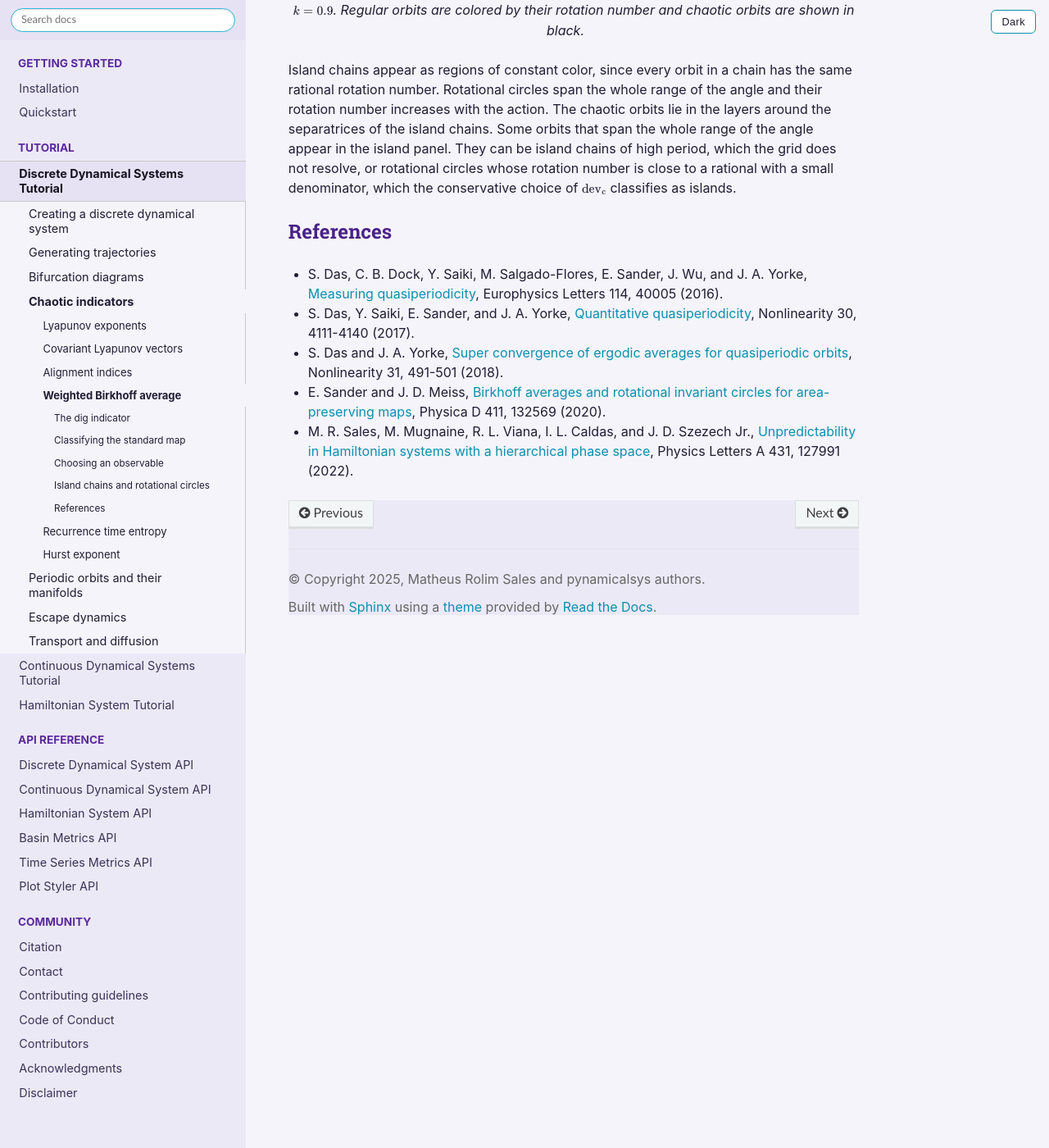
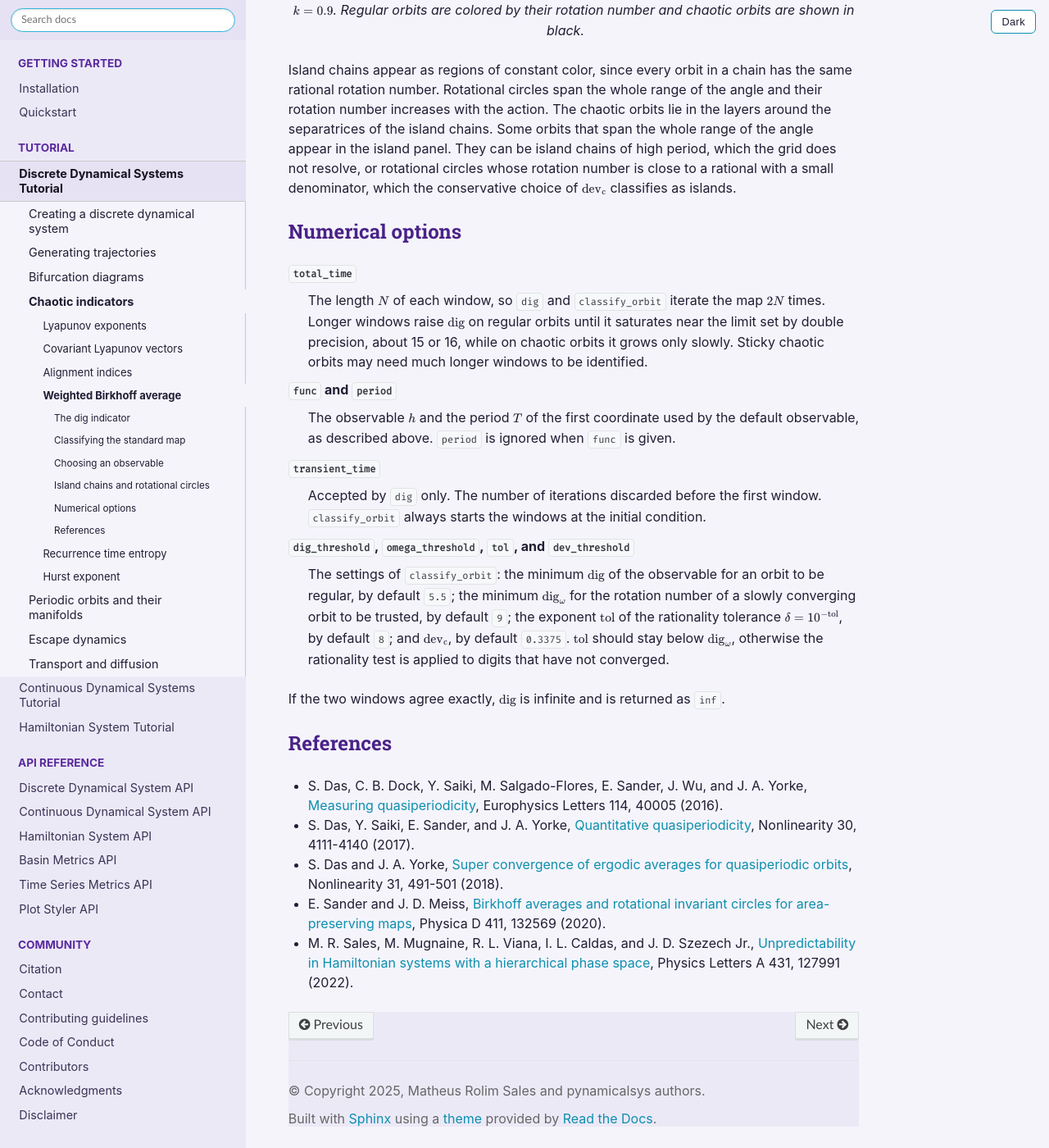
Before and after one commit to mrolims/pynamicalsys, a Sphinx documentation site: the page built from docs/source/dds_wba.rst, in a window 1280 px wide and 1400 px high, scrolled down 7888 px. Shown: the whole window at 82% size. Built offline with Sphinx 7.4.7 and the Read the Docs theme 3.1.0, drawn with Linux system fonts in a browser that asks for light colours; the version number could not be read and is left out.

Commit message:
docs: add numerical options to the weighted Birkhoff average page

```diff
--- a/docs/source/dds_wba.rst
+++ b/docs/source/dds_wba.rst
@@ -265,6 +265,23 @@ Then plot the classification, with all orbits together and each type separately.
 
 Island chains appear as regions of constant color, since every orbit in a chain has the same rational rotation number. Rotational circles span the whole range of the angle and their rotation number increases with the action. The chaotic orbits lie in the layers around the separatrices of the island chains. Some orbits that span the whole range of the angle appear in the island panel. They can be island chains of high period, which the grid does not resolve, or rotational circles whose rotation number is close to a rational with a small denominator, which the conservative choice of :math:`\mathrm{dev}_{\mathrm{c}}` classifies as islands.
 
+Numerical options
+^^^^^^^^^^^^^^^^^
+
+``total_time``
+    The length :math:`N` of each window, so ``dig`` and ``classify_orbit`` iterate the map :math:`2N` times. Longer windows raise :math:`\mathrm{dig}` on regular orbits until it saturates near the limit set by double precision, about 15 or 16, while on chaotic orbits it grows only slowly. Sticky chaotic orbits may need much longer windows to be identified.
+
+``func`` and ``period``
+    The observable :math:`h` and the period :math:`T` of the first coordinate used by the default observable, as described above. ``period`` is ignored when ``func`` is given.
+
+``transient_time``
+    Accepted by ``dig`` only. The number of iterations discarded before the first window. ``classify_orbit`` always starts the windows at the initial condition.
+
+``dig_threshold``, ``omega_threshold``, ``tol``, and ``dev_threshold``
+    The settings of ``classify_orbit``: the minimum :math:`\mathrm{dig}` of the observable for an orbit to be regular, by default ``5.5``; the minimum :math:`\mathrm{dig}_\omega` for the rotation number of a slowly converging orbit to be trusted, by default ``9``; the exponent :math:`\mathrm{tol}` of the rationality tolerance :math:`\delta=10^{-\mathrm{tol}}`, by default ``8``; and :math:`\mathrm{dev}_{\mathrm{c}}`, by default ``0.3375``. :math:`\mathrm{tol}` should stay below :math:`\mathrm{dig}_\omega`, otherwise the rationality test is applied to digits that have not converged.
+
+If the two windows agree exactly, :math:`\mathrm{dig}` is infinite and is returned as ``inf``.
+
 References
 ^^^^^^^^^^
 
```
